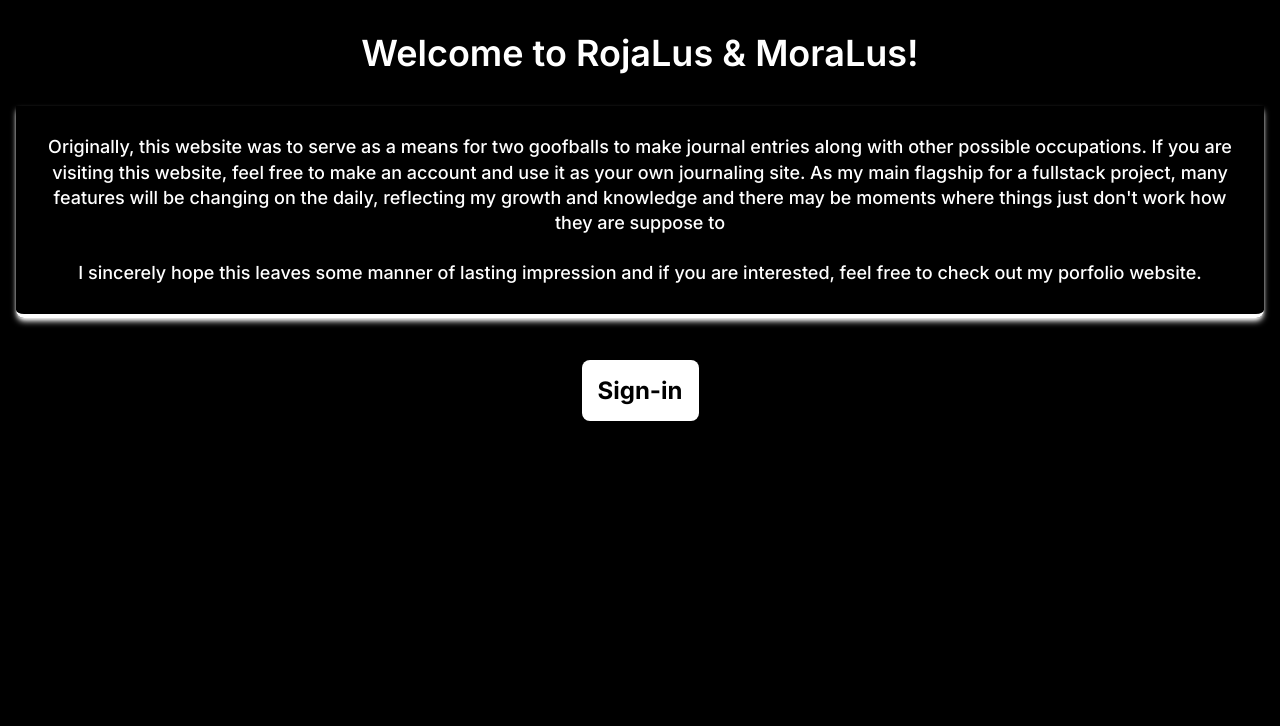
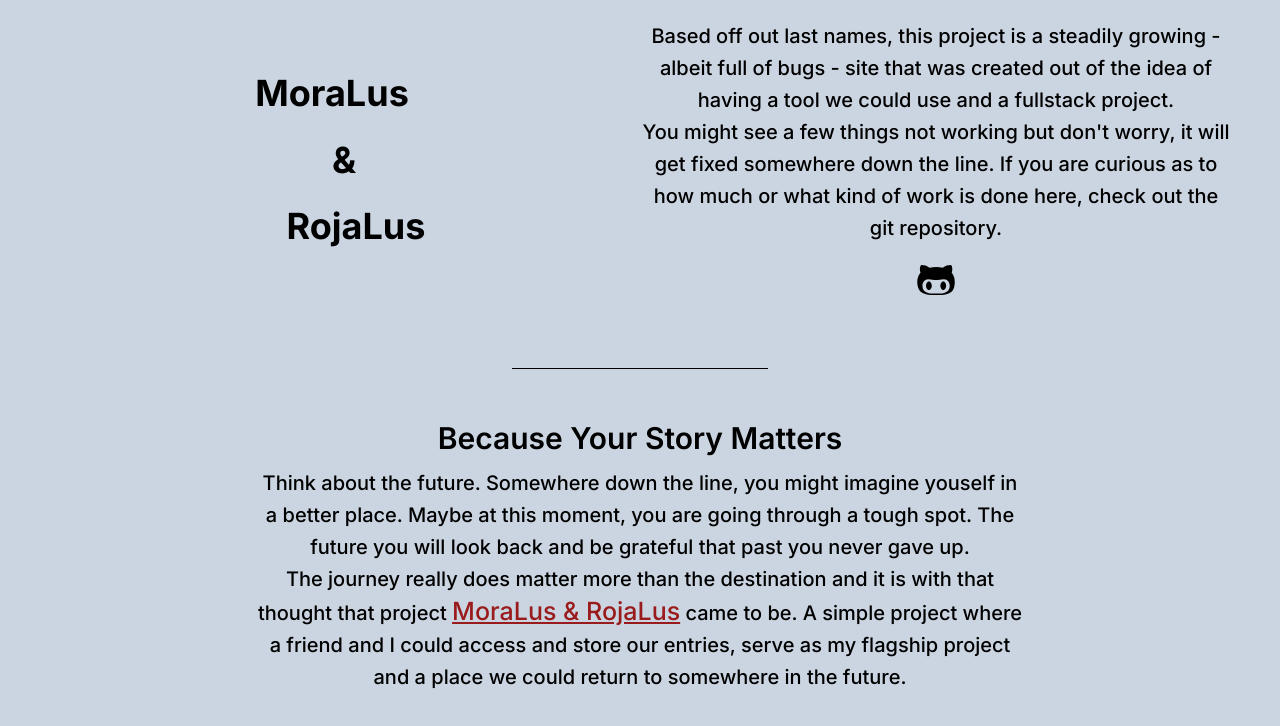
Before and after one commit to JMorales1905/moralus_rojalus, a Next.js app: page /landing in a window 1280 px wide. Shown: the top 726 px of the page. Built offline with nearby package versions, Linux system fonts and the light colour scheme.

Commit message:
landing page

```diff
--- a/app/(auth)/landing/page.tsx
+++ b/app/(auth)/landing/page.tsx
@@ -1,30 +1,45 @@
-
+import { FaGithubAlt } from "react-icons/fa"
+import { IconContext } from "react-icons"
 
 export default function Page() {
     return (
-        <section className="grid justify-center text-center">
-            <header className="text-heading1-semibold head-text p-7" >
-                Welcome to RojaLus & MoraLus!
-            </header>
-            <div className="head-text shadow-md shadow-white text-body-medium p-7 mx-4 border-b-white border-b-4 rounded-b-lg">
-                <h1>
-                    Originally, this website was to serve as a means for two goofballs
-                    to make journal entries along with other possible occupations. If you are
-                    visiting this website, feel free to make an account and use it as your own
-                    journaling site. As my main flagship for a fullstack project, many features
-                    will be changing on the daily, reflecting my growth and knowledge and there
-                    may be moments where things just don't work how they are suppose to
-                    <br />
-                    <br />
-                    I sincerely hope this leaves some manner of lasting impression and if you are
-                    interested, feel free to check out my porfolio website.
-                </h1>
+        <section className="h-screen">
+            {/* Title Card */}
+            <div className="flex p-12 h-[40%] px-12">
+                <div className="flex-1 gap-y-4 grid justify-center items-center content-center justify-items-center text-heading1-bold">
+                    <h1 className="mr-6">MoraLus</h1>
+                    <h1>&</h1>
+                    <h1 className="ml-6">RojaLus</h1>
+                </div>
+
+                {/* Description */}
+                <div className="flex-1 text-center grid items-center text-heading4-medium leading-8 content-center">
+                    <p>
+                        Based off out last names, this project is a steadily growing - albeit full of bugs -
+                        site that was created out of the idea of having a tool we could use and a fullstack project.
+                        <br />
+                        You might see a few things not working but don't worry, it will get fixed somewhere down
+                        the line. If you are curious as to how much or what kind of work is done here, check out
+                        the git repository.
+
+                    </p>
+                    <a className="grid justify-center items-center" href="https://github.com/JMorales1905/moralus_rojalus" target="_blank"> <FaGithubAlt className="w-[40px] h-[40px] mt-4 hover:scale-110" /></a>
+                </div>
             </div>
 
-            <div className="mt-14 flex justify-center">
-                <div className="hover:scale-110 transition-all ease-in-out w-fit">
-                    <a className="bg-white p-4 rounded-lg text-heading3-bold" href="/sign-in">Sign-in</a>
-                </div>
+            <div className="h-[1px] my-12 w-[20%] flex justify-center mx-auto bg-black"></div>
+
+            {/* Body */}
+            <div className="w-screen grid">
+                <div className="w-full text-center capitalize text-heading2-semibold">because your story matters</div>
+                <p className="text-heading4-medium justify-center leading-8 w-screen px-[20%] text-center mt-2">Think about the future. Somewhere down the line, you might imagine youself in a better place.
+                    Maybe at this moment, you are going through a tough spot. The future you will look back and be grateful that
+                    past you never gave up.
+                    <br />
+                    The journey really does matter more than the destination and it is with that thought that
+                    project <span className="underline text-red-800 text-[25px]">MoraLus & RojaLus</span> came to be. A simple project where a friend and I could
+                    access and store our entries, serve as my flagship project and a place we could return to somewhere in the future.
+                </p>
             </div>
         </section>
     )
--- a/app/(auth)/layout.tsx
+++ b/app/(auth)/layout.tsx
@@ -1,5 +1,6 @@
 import { ClerkProvider } from "@clerk/nextjs"
 import { Inter } from 'next/font/google'
+
 
 import '../globals.css'
 
@@ -18,7 +19,7 @@ export default function RootLayout({
   return (
     <ClerkProvider>
       <html lang="en">
-        <body className={`${inter.className} bg-dark-1`}>
+        <body className={`${inter.className} bg-slate-300`}>
           {children}
         </body>
       </html>
--- a/app/(auth)/onboarding/page.tsx
+++ b/app/(auth)/onboarding/page.tsx
@@ -1,7 +1,11 @@
+import { UserButton } from "@clerk/nextjs";
+
+
 async function Page() {
     return (
         <main>
             <h1 className="head-text">cock</h1>
+            <UserButton />
         </main>
     )
 }
--- a/app/(auth)/sign-up/[[...sign-up]]/page.tsx
+++ b/app/(auth)/sign-up/[[...sign-up]]/page.tsx
@@ -1,5 +1,9 @@
 import { SignUp } from '@clerk/nextjs'
 
 export default function Page() {
-    return <SignUp />
+    return (
+        <div className='flex justify-center h-screen items-center'>
+            <SignUp />
+        </div>
+    )
 }
--- a/package.json
+++ b/package.json
@@ -11,8 +11,10 @@
   "dependencies": {
     "@clerk/nextjs": "^5.5.2",
     "next": "14.2.8",
+    "particles.js": "^2.0.0",
     "react": "^18",
     "react-dom": "^18",
+    "react-icons": "^5.3.0",
     "tailwindcss-animate": "^1.0.7"
   },
   "devDependencies": {
```
Also changed, not shown: 1 other file (tests, documents, lock files or other folders).
